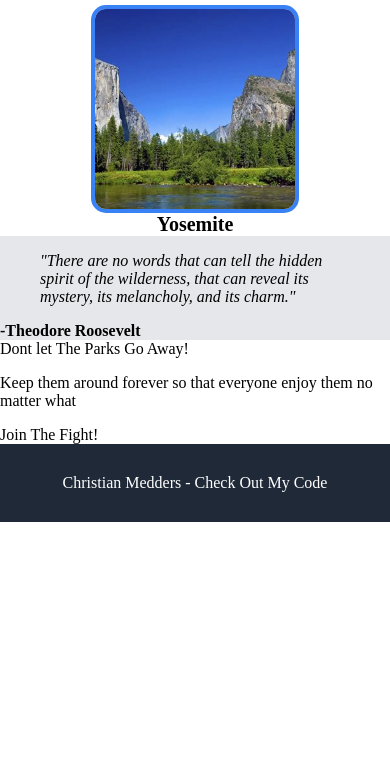
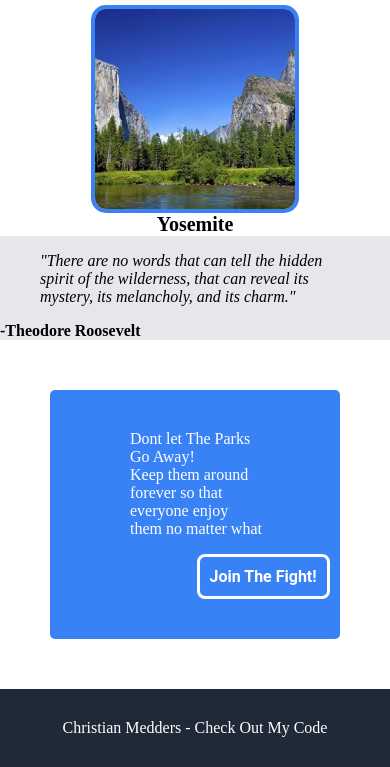
Before and after one commit to clmedders/odin-landing-page, a website: page index.html in a window 390 px wide. Shown: the part 1687-2454 px from the top of the page. Before the commit the page ends 2209 px from the top, so only its background shows below. Drawn offline with Linux system fonts and the light colour scheme.

Commit message:
check point fo tablet

```diff
--- a/sass/components/_sign-up-box.scss
+++ b/sass/components/_sign-up-box.scss
@@ -1,64 +1,75 @@
-// .sign-up-box{
-//   background-color: #3882f6;
-//   color: white;
-//   margin: 50px;
-//   padding: 40px 80px;
-//   display: flex;
-//   border-radius: 5px;
-//   flex-direction: row;
+.sign-up-box{
+  background-color: #3882f6;
+  margin: 50px;
+  padding: 40px 80px;
+  display: flex;
+  border-radius: 5px;
 
 
-//   .sign-up__inner {
-//     display: flex;
-//     flex: row nowrap;
+  .sign-up__inner {
 
-//     @media (min-width:$phone) {
-//       flex-direction: column;
-//     }
-//   }
+    @media (min-width:$phone) {
+      flex-direction: column;
+    }
+
+    @media (min-width:$tablet) {
+      margin: 0 auto;
+
+    }
+
+  }
 
 
-// }
+}
 
-// .action-text{
-//   color: white;
-//   font-size: 32px;
-//   }
+.action-text{
+  color: white;
+  // font-size: 32px;
 
-//    p{
-//   font-size: 18px;
-//   margin-top: 0px;
+  @media (min-width:$phone){
+    font-size: 28px;
+  }
 
+  }
 
-//   @media (min-width:$tablet) {
-//     width: 450px;
-//   }
+   p{
+  // font-size: 18px;
+  margin-top: 0px;
 
-// }
+  @media (min-width:$phone) {
+    font-size: 18px;
+    padding-top: 10px;
+  }
 
-// .action-text-button{
-//   display: block;
-//   width: 110px;
-//   border-color: white;
-//   border-style: solid;
-//   border-width: 3px;
-//   background: #3882f6;
-//   padding: 10px;
-//   border-radius: 8px;
-//   color: white;
-//   font-family: 'Roboto', arial;
-//   font-weight: bold;
-//   margin-left: 50%;
-//   white-space: nowrap;
-//   width: fit-content;
-//   position: relative;
-//   top: 20%;
+  @media (min-width:$tablet) {
+    width: 350px;
+  }
 
-//   @media (min-width:$phone){
-//     margin-left: 30px;
-//   }
+}
 
-//   @media (min-width:$tablet) {
-//     margin-left: 400px;
-//   }
-// }
+.action-text-button{
+  display: block;
+  width: 110px;
+  border-color: white;
+  border-style: solid;
+  border-width: 3px;
+  background: #3882f6;
+  padding: 10px;
+  border-radius: 8px;
+  color: white;
+  font-family: 'Roboto', arial;
+  font-weight: bold;
+  margin-left: 50%;
+  white-space: nowrap;
+  width: fit-content;
+  position: relative;
+  top: 20%;
+
+  @media (min-width:$phone){
+    margin-left: 30px;
+  }
+
+  @media (min-width:$tablet) {
+    margin-left: 400px;
+  }
+}
```
Also changed, not shown: output-css/style.css, 1 other file.
